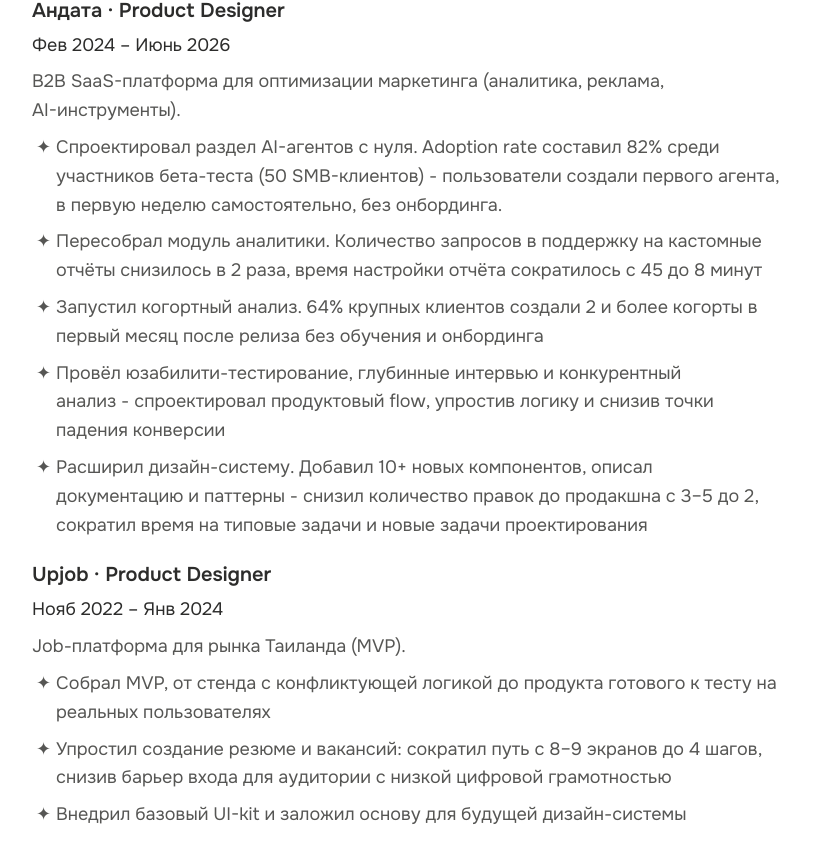
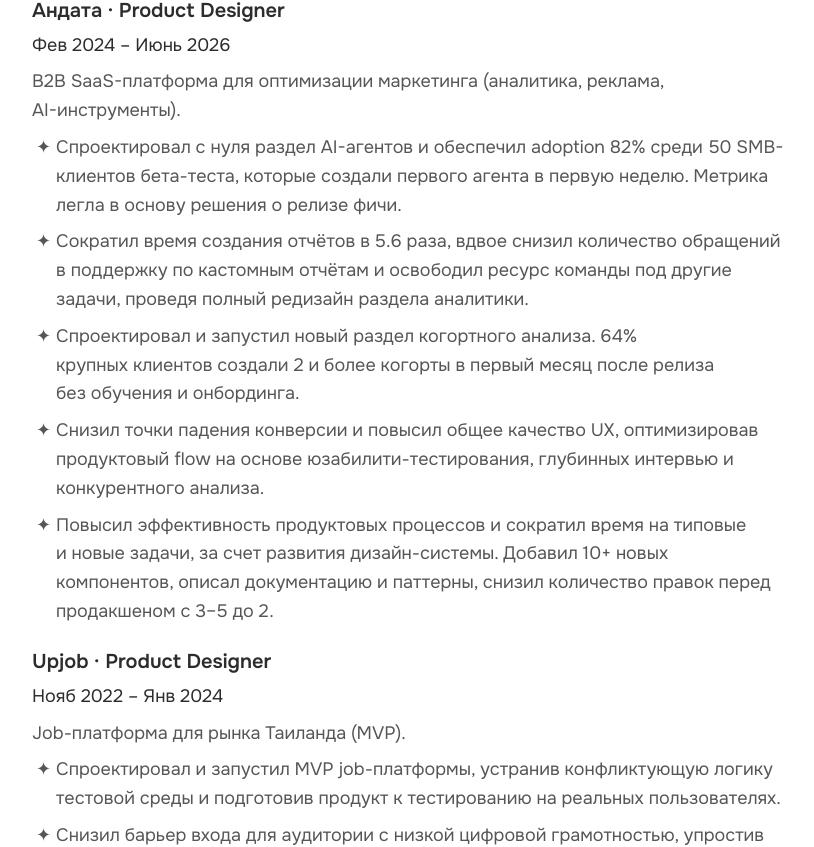
Before and after one commit to d1mavasilev/my-portfolio-next, a Next.js app: page / in a window 1280 px wide. Shown: the part 1011-1858 px from the top of the page, without its empty margins (232-1046 px from the left). Built offline with nearby package versions, Linux system fonts and the light colour scheme.

Commit message:
описание

```diff
--- a/app/for/[company]/page.tsx
+++ b/app/for/[company]/page.tsx
@@ -111,19 +111,19 @@ export default async function CompanyPage({ params }: { params: Promise<{ compan
                 </p>
                 <ul className="pl-5 space-y-1 text-muted" style={{ listStyleType: '"✦ "' }}>
                   <li>
-                    Спроектировал раздел AI-агентов с нуля. Adoption rate составил 82% среди участников бета-теста (50 SMB-клиентов) - пользователи создали первого агента, в первую неделю самостоятельно, без онбординга.
+                    Спроектировал с нуля раздел AI-агентов и обеспечил adoption 82% среди 50 SMB-клиентов бета-теста, которые создали первого агента в первую неделю. Метрика легла в основу решения о релизе фичи.
                   </li>
                   <li>
-                    Пересобрал модуль аналитики. Количество запросов в поддержку на кастомные отчёты снизилось в 2 раза, время настройки отчёта сократилось с 45 до 8 минут
+                    Сократил время создания отчётов в 5.6 раза, вдвое снизил количество обращений в поддержку по кастомным отчётам и освободил ресурс команды под другие задачи, проведя полный редизайн раздела аналитики.
                   </li>
                   <li>
-                    Запустил когортный анализ. 64% крупных клиентов создали 2 и более когорты в первый месяц после релиза без обучения и онбординга
+                    Спроектировал и запустил новый раздел когортного анализа. 64% крупных клиентов создали 2 и более когорты в первый месяц после релиза без обучения и онбординга.
                   </li>
                   <li>
-                    Провёл юзабилити-тестирование, глубинные интервью и конкурентный анализ - спроектировал продуктовый flow, упростив логику и снизив точки падения конверсии
+                    Снизил точки падения конверсии и повысил общее качество UX, оптимизировав продуктовый flow на основе юзабилити-тестирования, глубинных интервью и конкурентного анализа.
                   </li>
                   <li>
-                    Расширил дизайн-систему. Добавил 10+ новых компонентов, описал документацию и паттерны - снизил количество правок до продакшна с 3–5 до 2, сократил время на типовые задачи и новые задачи проектирования
+                    Повысил эффективность продуктовых процессов и сократил время на типовые и новые задачи, за счет развития дизайн-системы. Добавил 10+ новых компонентов, описал документацию и паттерны, снизил количество правок перед продакшеном с 3–5 до 2.
                   </li>
                 </ul>
               </li>
@@ -138,13 +138,13 @@ export default async function CompanyPage({ params }: { params: Promise<{ compan
                 </p>
                 <ul className="pl-5 space-y-1 text-muted" style={{ listStyleType: '"✦ "' }}>
                   <li>
-                    Собрал MVP, от стенда с конфликтующей логикой до продукта готового к тесту на реальных пользователях
+                    Спроектировал и запустил MVP job-платформы, устранив конфликтующую логику тестовой среды и подготовив продукт к тестированию на реальных пользователях.
                   </li>
                   <li>
-                    Упростил создание резюме и вакансий: сократил путь с 8–9 экранов до 4 шагов, снизив барьер входа для аудитории с низкой цифровой грамотностью
+                    Снизил барьер входа для аудитории с низкой цифровой грамотностью, упростив создание резюме и вакансий – сократил путь с 8–9 экранов до 4 шагов.
                   </li>
                   <li>
-                    Внедрил базовый UI-kit и заложил основу для будущей дизайн-системы
+                    Внедрил базовый UI-kit и заложил основу для будущей дизайн-системы.
                   </li>
                 </ul>
               </li>
--- a/app/page.tsx
+++ b/app/page.tsx
@@ -99,19 +99,19 @@ export default function Home() {
                 </p>
                 <ul className="pl-5 space-y-1 text-muted" style={{ listStyleType: '"✦ "' }}>
                   <li>
-                    Спроектировал раздел AI-агентов с нуля. Adoption rate составил 82% среди участников бета-теста (50 SMB-клиентов) - пользователи создали первого агента, в первую неделю самостоятельно, без онбординга.
+                    Спроектировал с нуля раздел AI-агентов и обеспечил adoption 82% среди 50 SMB-клиентов бета-теста, которые создали первого агента в первую неделю. Метрика легла в основу решения о релизе фичи.
                   </li>
                   <li>
-                    Пересобрал модуль аналитики. Количество запросов в поддержку на кастомные отчёты снизилось в 2 раза, время настройки отчёта сократилось с 45 до 8 минут
+                    Сократил время создания отчётов в 5.6 раза, вдвое снизил количество обращений в поддержку по кастомным отчётам и освободил ресурс команды под другие задачи, проведя полный редизайн раздела аналитики.
                   </li>
                   <li>
-                    Запустил когортный анализ. 64% крупных клиентов создали 2 и более когорты в первый месяц после релиза без обучения и онбординга
+                    Спроектировал и запустил новый раздел когортного анализа. 64% крупных клиентов создали 2 и более когорты в первый месяц после релиза без обучения и онбординга.
                   </li>
                   <li>
-                    Провёл юзабилити-тестирование, глубинные интервью и конкурентный анализ - спроектировал продуктовый flow, упростив логику и снизив точки падения конверсии
+                    Снизил точки падения конверсии и повысил общее качество UX, оптимизировав продуктовый flow на основе юзабилити-тестирования, глубинных интервью и конкурентного анализа.
                   </li>
                   <li>
-                    Расширил дизайн-систему. Добавил 10+ новых компонентов, описал документацию и паттерны - снизил количество правок до продакшна с 3–5 до 2, сократил время на типовые задачи и новые задачи проектирования
+                    Повысил эффективность продуктовых процессов и сократил время на типовые и новые задачи, за счет развития дизайн-системы. Добавил 10+ новых компонентов, описал документацию и паттерны, снизил количество правок перед продакшеном с 3–5 до 2.
                   </li>
                 </ul>
               </li>
@@ -126,13 +126,13 @@ export default function Home() {
                 </p>
                 <ul className="pl-5 space-y-1 text-muted" style={{ listStyleType: '"✦ "' }}>
                   <li>
-                    Собрал MVP, от стенда с конфликтующей логикой до продукта готового к тесту на реальных пользователях
+                    Спроектировал и запустил MVP job-платформы, устранив конфликтующую логику тестовой среды и подготовив продукт к тестированию на реальных пользователях.
                   </li>
                   <li>
-                    Упростил создание резюме и вакансий: сократил путь с 8–9 экранов до 4 шагов, снизив барьер входа для аудитории с низкой цифровой грамотностью
+                    Снизил барьер входа для аудитории с низкой цифровой грамотностью, упростив создание резюме и вакансий – сократил путь с 8–9 экранов до 4 шагов.
                   </li>
                   <li>
-                    Внедрил базовый UI-kit и заложил основу для будущей дизайн-системы
+                    Внедрил базовый UI-kit и заложил основу для будущей дизайн-системы.
                   </li>
                 </ul>
               </li>
```
